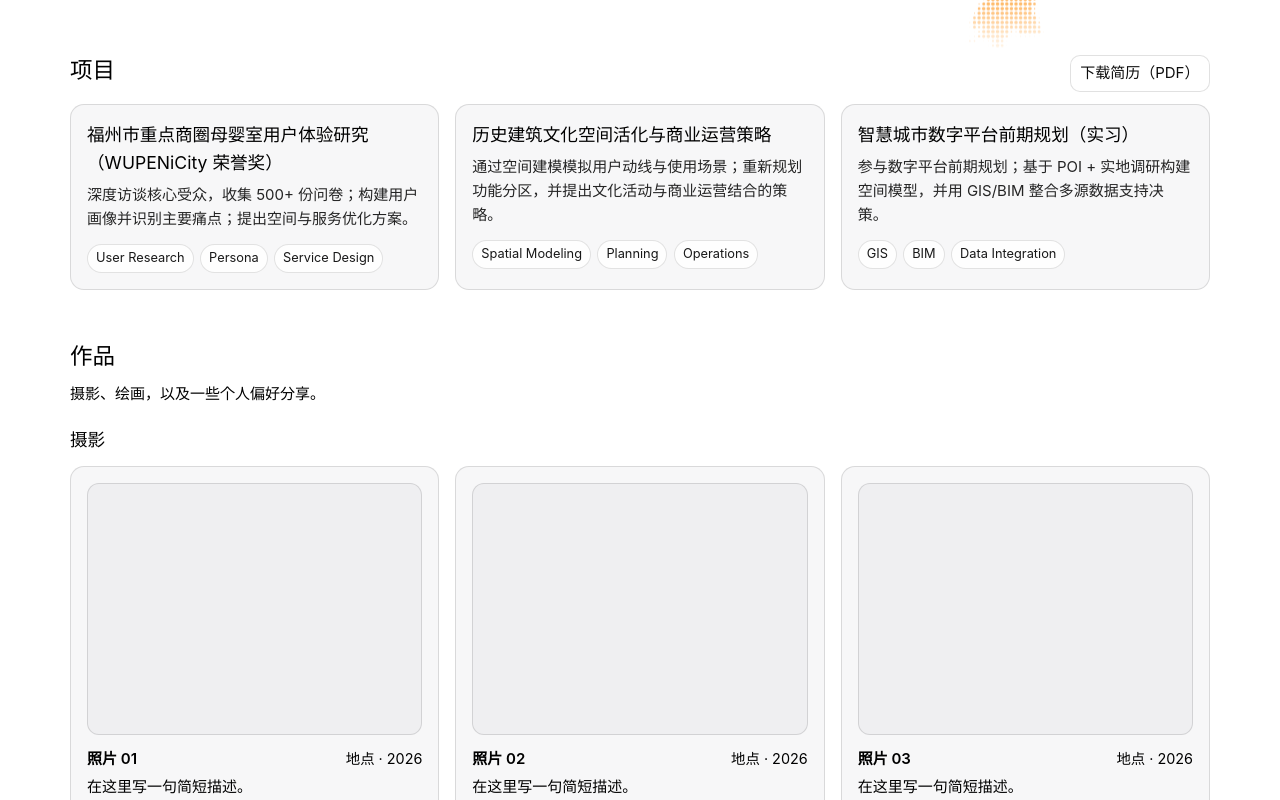
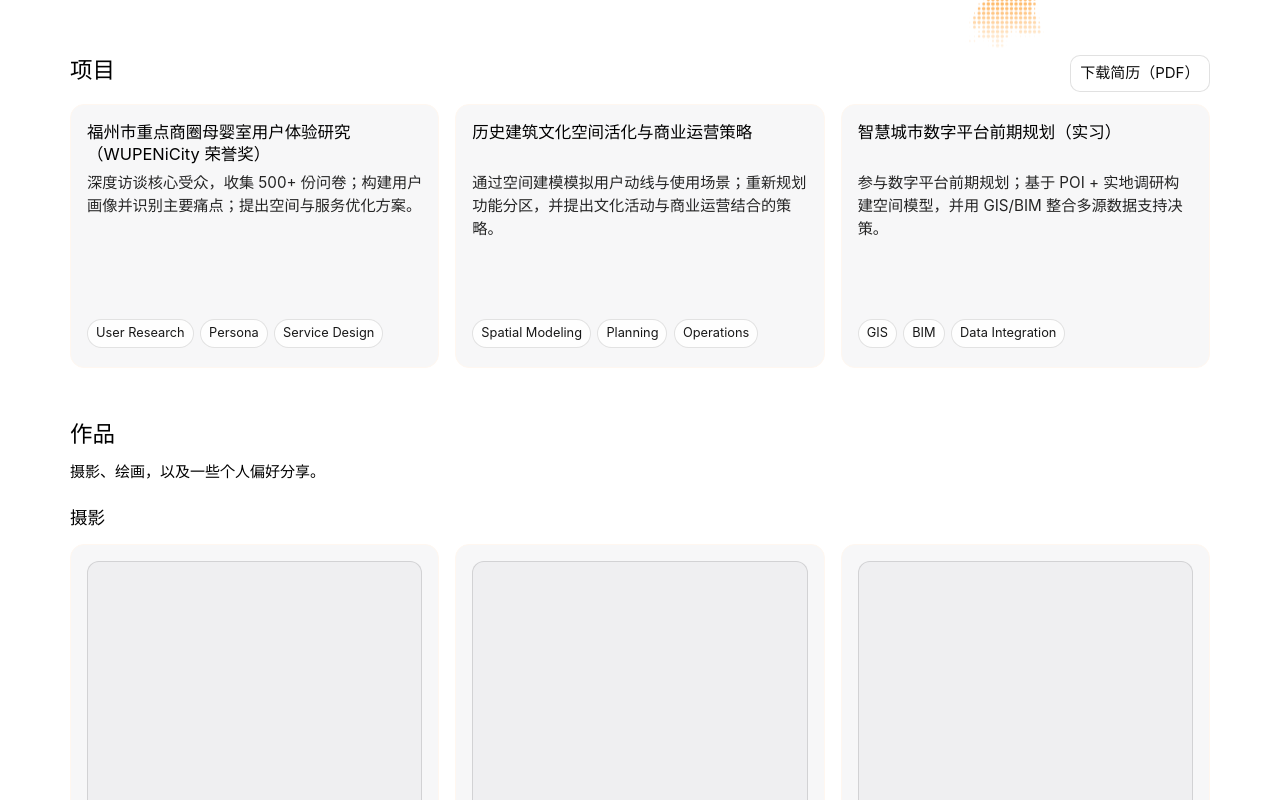
Before and after one commit to Rysen030800/REE_SPACE, a Vue app: page / in a window 1280 px wide. Shown: the part 780-1580 px from the top of the page. Built offline with nearby package versions, Linux system fonts and the light colour scheme; the HTML template or start-up script is replaced by a standard one.

Commit message:
style: align project tags, stabilize card heights, and update section border colors

```diff
--- a/src/assets/base.css
+++ b/src/assets/base.css
@@ -31,6 +31,7 @@
 
   --color-border: rgba(0, 0, 0, 0.12);
   --color-border-hover: rgba(0, 0, 0, 0.2);
+  --section-card-border: #fff7f0;
 
   --color-heading: #000000;
   --color-text: #000000;
@@ -55,6 +56,7 @@
 
   --color-border: rgba(255, 255, 255, 0.14);
   --color-border-hover: rgba(255, 255, 255, 0.22);
+  --section-card-border: #b4a6ff;
 
   --color-heading: #f5f5f5;
   --color-text: #f5f5f5;
--- a/src/sections/AboutSection.vue
+++ b/src/sections/AboutSection.vue
@@ -103,7 +103,7 @@ const text = computed(() => copy[ui.lang])
 }
 
 .item {
-  border: 1px solid var(--color-border);
+  border: 1px solid var(--section-card-border);
   border-radius: 14px;
   padding: 0.9rem 1rem;
   background: var(--color-background-soft);
@@ -130,7 +130,7 @@ const text = computed(() => copy[ui.lang])
 }
 
 .skill {
-  border: 1px solid var(--color-border);
+  border: 1px solid var(--section-card-border);
   border-radius: 14px;
   padding: 0.9rem 1rem;
   background: var(--color-background-soft);
@@ -149,7 +149,7 @@ const text = computed(() => copy[ui.lang])
 }
 
 .resume {
-  border: 1px dashed var(--color-border);
+  border: 1px dashed var(--section-card-border);
   border-radius: 14px;
   padding: 0.9rem 1rem;
   background: var(--color-background-soft);
--- a/src/sections/ContactSection.vue
+++ b/src/sections/ContactSection.vue
@@ -55,7 +55,7 @@ const text = computed(() => copy[ui.lang])
 }
 
 .card {
-  border: 1px solid var(--color-border);
+  border: 1px solid var(--section-card-border);
   border-radius: 14px;
   padding: 1rem;
   background: var(--color-background-soft);
--- a/src/sections/CreativeSection.vue
+++ b/src/sections/CreativeSection.vue
@@ -96,7 +96,7 @@ function pickOpt(value: { zh: string; en: string } | undefined) {
 }
 
 .card {
-  border: 1px solid var(--color-border);
+  border: 1px solid var(--section-card-border);
   border-radius: 14px;
   padding: 1rem;
   background: var(--color-background-soft);
@@ -146,7 +146,7 @@ function pickOpt(value: { zh: string; en: string } | undefined) {
 }
 
 .fav-card {
-  border: 1px solid var(--color-border);
+  border: 1px solid var(--section-card-border);
   border-radius: 14px;
   padding: 1rem;
   background: var(--color-background-soft);
--- a/src/sections/ProjectsSection.vue
+++ b/src/sections/ProjectsSection.vue
@@ -62,21 +62,37 @@ function pick(value: { zh: string; en: string }) {
 }
 
 .card {
-  border: 1px solid var(--color-border);
+  border: 1px solid var(--section-card-border);
   border-radius: 14px;
-  padding: 1rem;
+  padding: 1rem 1rem 1.05rem;
   background: var(--color-background-soft);
+  display: flex;
+  flex-direction: column;
+  min-height: clamp(220px, 28vw, 264px);
 }
 
 .title {
   margin: 0 0 0.35rem;
-  font-size: 1.1rem;
+  font-size: clamp(1.03rem, 1.2vw, 1.1rem);
+  line-height: 1.34;
   color: var(--color-heading);
+  display: -webkit-box;
+  -webkit-line-clamp: 2;
+  -webkit-box-orient: vertical;
+  overflow: hidden;
+  min-height: calc(1.34em * 2);
 }
 
 .desc {
-  margin: 0 0 0.85rem;
+  margin: 0 0 0.75rem;
+  line-height: 1.52;
+  font-size: clamp(0.95rem, 1.04vw, 1rem);
   opacity: 0.85;
+  display: -webkit-box;
+  -webkit-line-clamp: 4;
+  -webkit-box-orient: vertical;
+  overflow: hidden;
+  min-height: calc(1.52em * 4);
 }
 
 .tags {
@@ -85,7 +101,7 @@ function pick(value: { zh: string; en: string }) {
   flex-wrap: wrap;
   gap: 0.4rem;
   padding: 0;
-  margin: 0;
+  margin: auto 0 0.15rem;
 }
 
 .tag {
```
